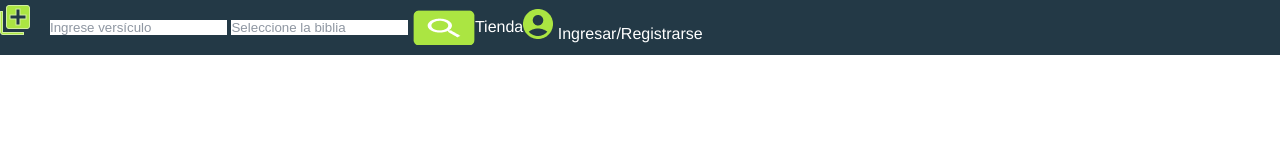
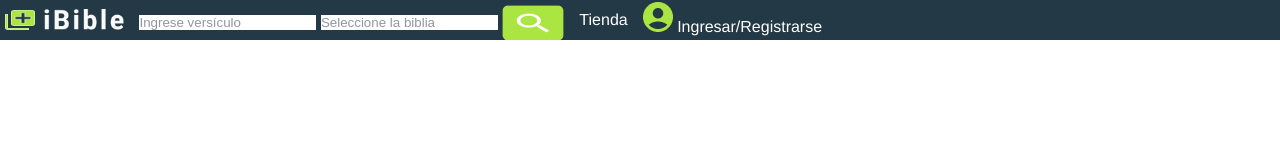
Before and after one commit to cevadev/iBible, a plain HTML site: page index.html in a window 1280 px wide. Drawn offline with Linux system fonts and the light colour scheme.

Commit message:
iBible Project - Header Tasks

```diff
--- a/css/style.css
+++ b/css/style.css
@@ -150,37 +150,39 @@ body {
     color: #8F97A2;
 }
 
-.header{
+.header__nav {
     background-color: #233946;
-}
-
-.header__nav {
     display: flex;
     align-items: center;
 }
 
 
-.header__logo{
-    margin: 5px 0 0 0;
-    width: 50px;
-    height: 50px;
+.header__iBibleLogo{
+    margin: 5px 5px 0 5px;
+    width: 30px;
+    height: 20px;
+}
+
+.header__iBibleText{
+    margin: 5px 15px 0px 0px;
+    width: 80px;
+}
+
+.header__search {
+    background: url('../assets/images/search-button.png');
+    border: 0;
+    margin: 5px 0px 0px 0px ;
+    width: 62px;
+    height: 35px;
+
 }
 
 .header__link{
     text-decoration: none;
     color: #FFFFFF;
+    margin: 0px 15px 0px 15px;
 }
 
 .header__textlogin{
     color: #FFFFFF;
 }
-
-
-.header__search{
-    background: url('../assets/images/search-button.png');
-    border: 0;
-    padding: 0;
-    width: 62px;
-    height: 35px;
-
-}
--- a/index.html
+++ b/index.html
@@ -14,9 +14,14 @@
       <nav class="header__nav">
         <div class="header__logo">
           <img
-            class="header__iBible"
+            class="header__iBibleLogo"
             src="./assets/images/iBible-logo.png"
             alt="iBible logo"
+          />
+          <img
+            class="header__iBibleText"
+            src="./assets/images/iBible.png"
+            alt="iBible Text"
           />
         </div>
         <form class="header__form">
@@ -50,8 +55,8 @@
         </div>
       </nav>
     </header>
-    <main class="main">
-      <section class="main__container"></section>
+    <main>
+      <section class="container"></section>
     </main>
     <footer class="footer"></footer>
   </body>
```
Also changed, not shown: assets/images/iBible.png (added).
